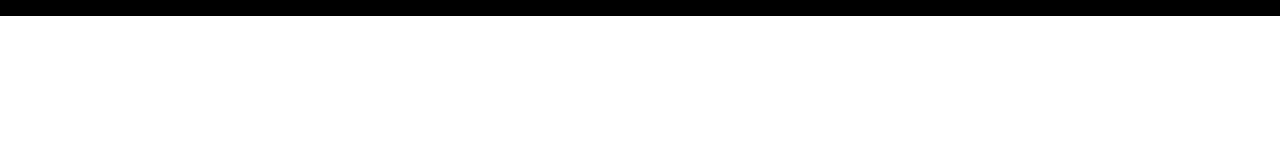
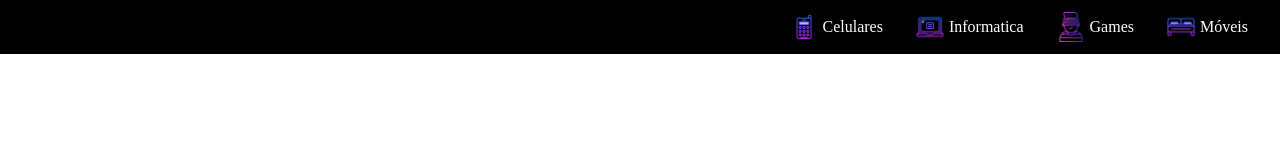
Before and after one commit to lahoracio/card-frontend, a plain HTML site: page index.html in a window 1280 px wide. Drawn offline with Linux system fonts and the light colour scheme.

Commit message:
primeira parte do exercicio pronto

```diff
--- a/main.js
+++ b/main.js
@@ -1,8 +1,28 @@
 'use strict'
 
-function criarMenu(){
-    const novoItem = document.createElement('li')
-    const novaImagem = document.createElement('img')
-    const novoSpan = document.createElement('Span')
-    const lista = document.getElementById('menu')
+const categorias = [
+    {nome: 'Celulares', icon: 'celular.png', cor: 'red'},
+    {nome: 'Informatica', icon: 'notebook.png', cor: 'plum'},
+    {nome: 'Games', icon: 'gamer.png', cor: 'red'},
+    {nome: 'Móveis', icon: 'cama.png', cor: 'blue'}
+]
+
+
+function criarMenu(categoria){
+const novoItem = document.createElement('li')
+const novaImagem = document.createElement('img')
+const novoSpan = document.createElement('Span')
+const lista = document.getElementById('menu')
+
+novaImagem.src = `./img/${categoria.icon}`
+novoSpan.textContent = categoria.nome
+
+novoItem.appendChild(novaImagem)
+novoItem.appendChild(novoSpan)
+novoItem.style = `--cor-hover:${categoria.cor}`
+
+lista.appendChild(novoItem)
+
 }
+
+categorias.forEach(criarMenu)
--- a/style.css
+++ b/style.css
@@ -1,3 +1,7 @@
+:root{
+    --cor-hove: white;
+}
+
 *{
     padding: 0;
     margin: 0;
@@ -32,7 +36,7 @@ a {
 }
 
 .menu li:hover{
-    background-color:red;
+    background-color: var(--cor-hover);
 }
 
 .menu img{
```
Also changed, not shown: img/cama.png (renamed from img/cama (2).png), img/gamer.png (renamed from img/gamer (2).png).
